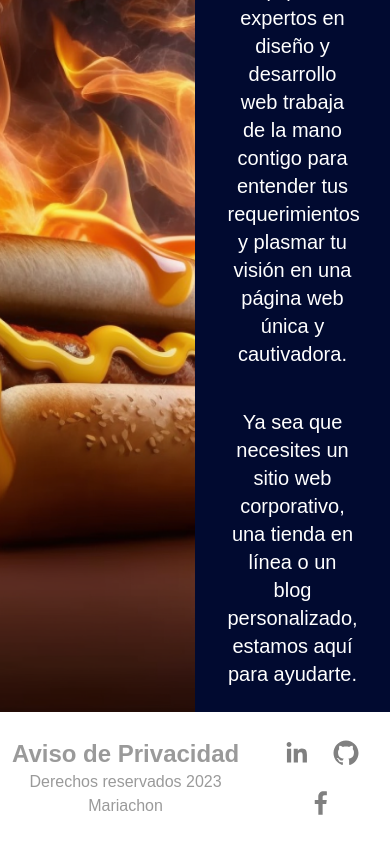
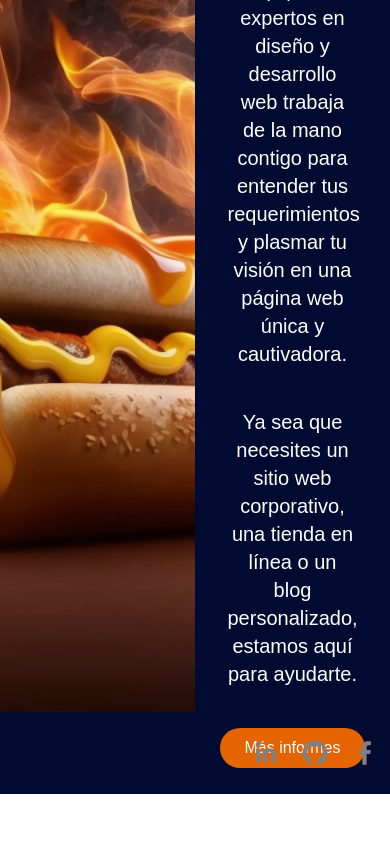
Before and after one commit to mariachontech/mariachon-mx, a Next.js app: page / in a window 390 px wide. Shown: the part 2664-3508 px from the top of the page. After the commit the page ends 3458 px from the top, so only its background shows below. Built offline with nearby package versions, Linux system fonts and the light colour scheme.

Commit message:
footer updated

```diff
--- a/src/components/Footer/index.tsx
+++ b/src/components/Footer/index.tsx
@@ -20,15 +20,17 @@
 
 const Footer = (props: Props) => {
 	return (
-		<footer className="w-full py-4 bg-white">
-			<div className="container mx-auto flex justify-between items-center">
-				<div className="flex flex-col">
-					<h3 className="text-[#9A9A9A] text-2xl font-extrabold ">
+		<footer className="w-full h-fit my-4">
+			<div className="container mx-auto flex flex-col justify-end md:flex-row md:justify-between items-center">
+				<div className="hidden  md:flex md:flex-col">
+					<h3 className="text-[#9A9A9A] text-2xl font-extrabold 	 ">
 						Aviso de Privacidad{" "}
 					</h3>
-					<p className="text-[#9A9A9A]">Derechos reservados 2023 Mariachon</p>
+					<p className="text-[#9A9A9A] w-[40vw]">
+						Derechos reservados 2023 Mariachon
+					</p>
 				</div>
-				<div>
+				<div className="w-full text-end">
 					{socials.map((social) => (
 						<SocialIcon
 							key={social.id}
```
